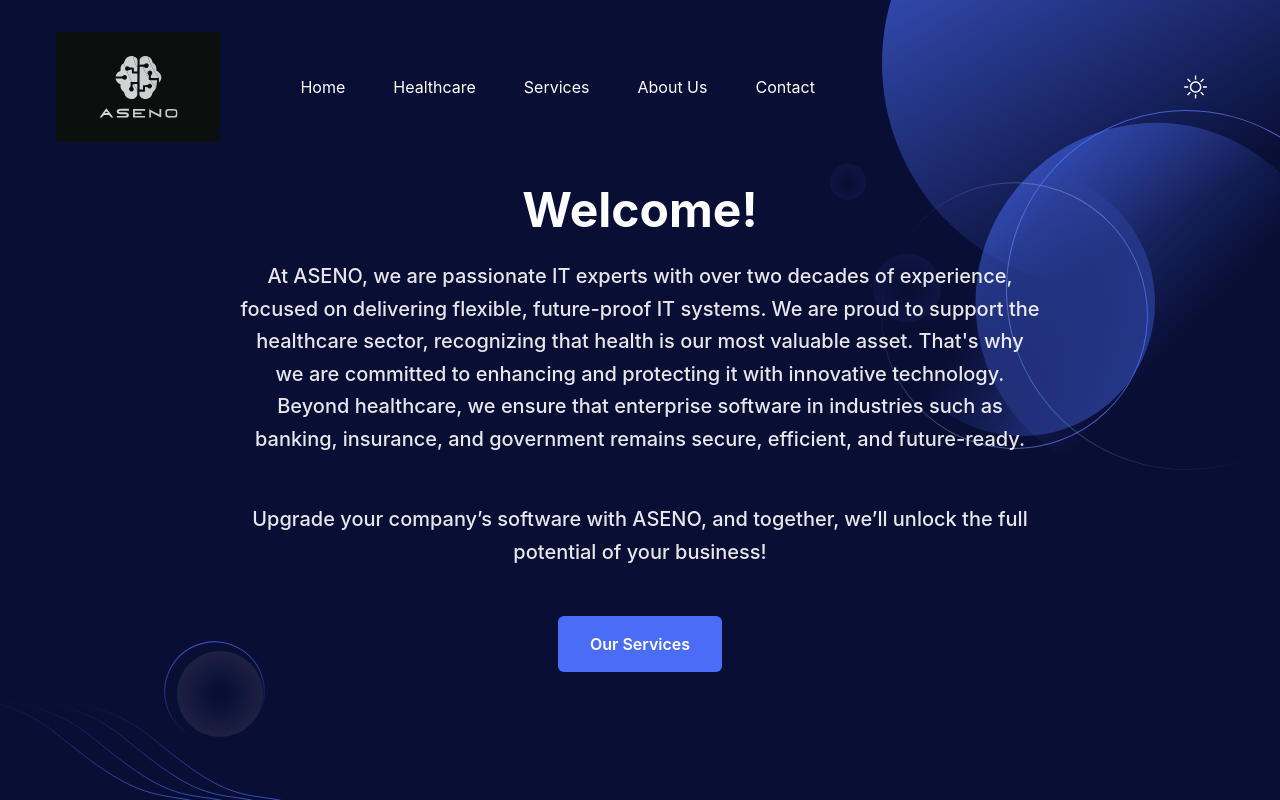
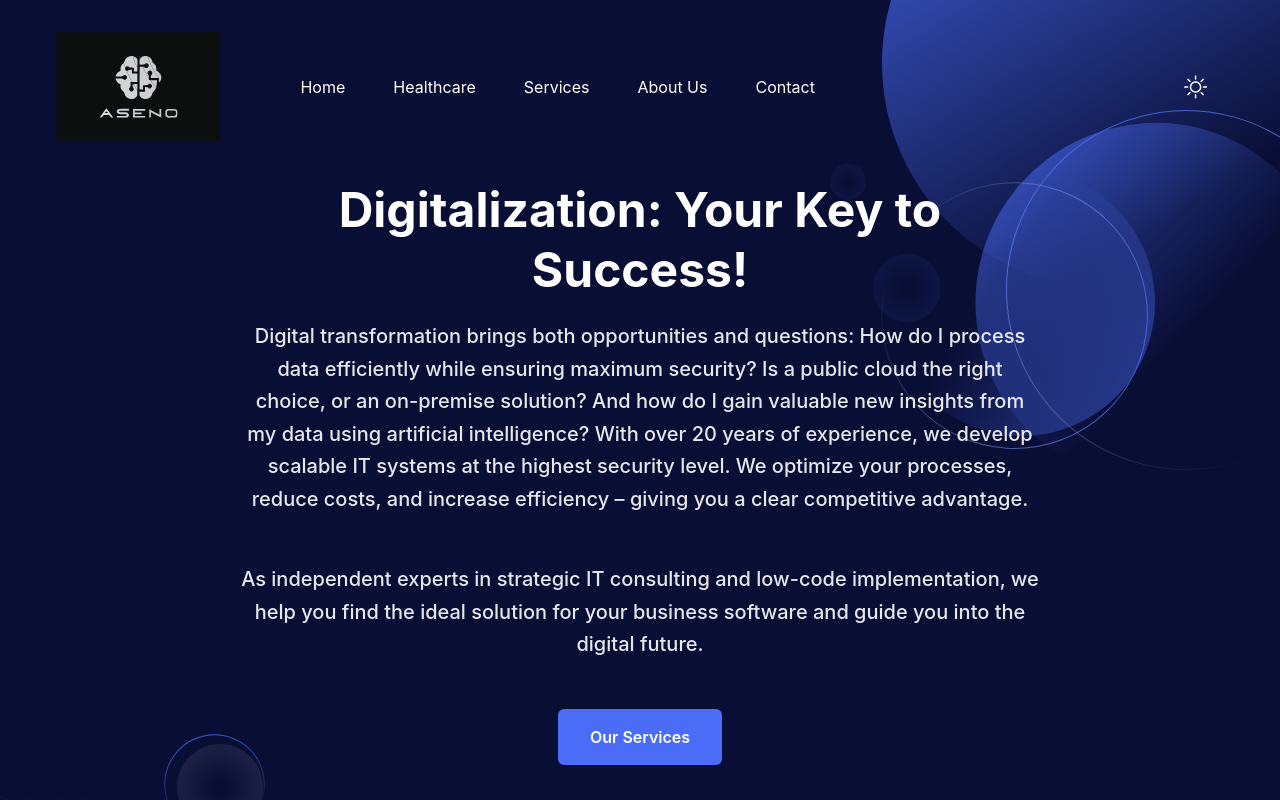
Before and after one commit to aseno-gmbh/aseno-gmbh.github.io, a Next.js app: page / in a window 1280 px wide. Shown: the top 800 px of the page. Built offline with nearby package versions, Linux system fonts and the light colour scheme.

Commit message:
neuer Text auf Home Page - bis Karussell kommt

```diff
--- a/components/Hero/index.jsx
+++ b/components/Hero/index.jsx
@@ -15,13 +15,15 @@ const Hero = () => {
                 data-wow-delay=".2s"
               >
                 <h1 className="mb-5 text-3xl font-bold leading-tight text-black dark:text-white sm:text-4xl sm:leading-tight md:text-5xl md:leading-tight">
-                Welcome!
+                Digitalization: Your Key to Success!
                 </h1>
                 <p className="mb-12 text-base font-medium !leading-relaxed text-body-color dark:text-white dark:opacity-90 sm:text-lg md:text-xl">
-                At ASENO, we are passionate IT experts with over two decades of experience, focused on delivering flexible, future-proof IT systems. We are proud to support the healthcare sector, recognizing that health is our most valuable asset. That's why we are committed to enhancing and protecting it with innovative technology. Beyond healthcare, we ensure that enterprise software in industries such as banking, insurance, and government remains secure, efficient, and future-ready.
+                Digital transformation brings both opportunities and questions: How do I process data efficiently while ensuring maximum security? Is a public cloud the right choice, or an on-premise solution? And how do I gain valuable new insights from my data using artificial intelligence?
+
+With over 20 years of experience, we develop scalable IT systems at the highest security level. We optimize your processes, reduce costs, and increase efficiency – giving you a clear competitive advantage.
                 </p>
                 <p className="mb-12 text-base font-medium !leading-relaxed text-body-color dark:text-white dark:opacity-90 sm:text-lg md:text-xl">
-                Upgrade your company’s software with ASENO, and together, we’ll unlock the full potential of your business!
+                As independent experts in strategic IT consulting and low-code implementation, we help you find the ideal solution for your business software and guide you into the digital future.
                 </p>
                 <div className="flex flex-col items-center justify-center space-y-4 sm:flex-row sm:space-x-4 sm:space-y-0">
                   <Link
```
